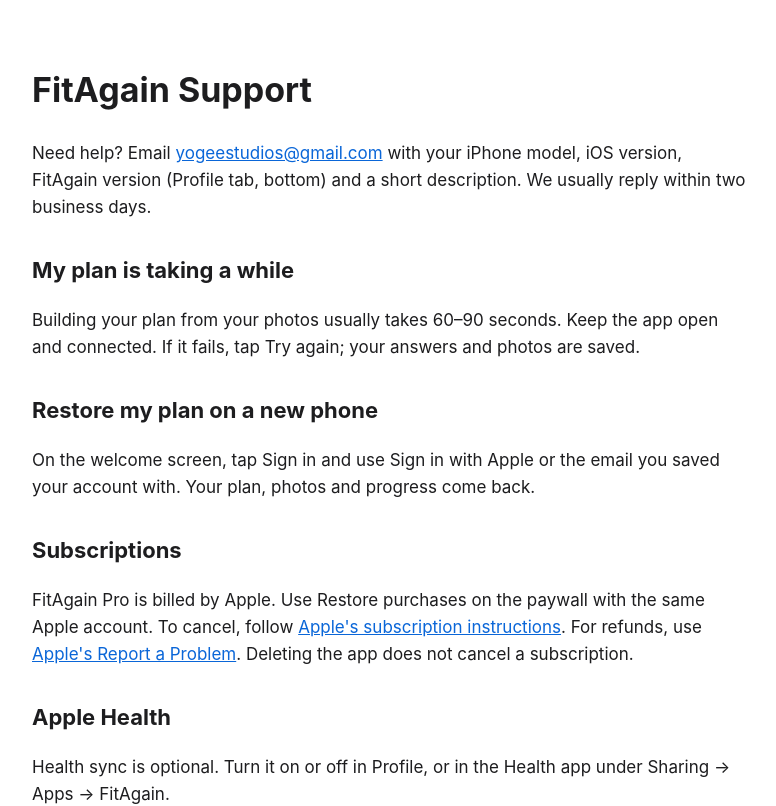
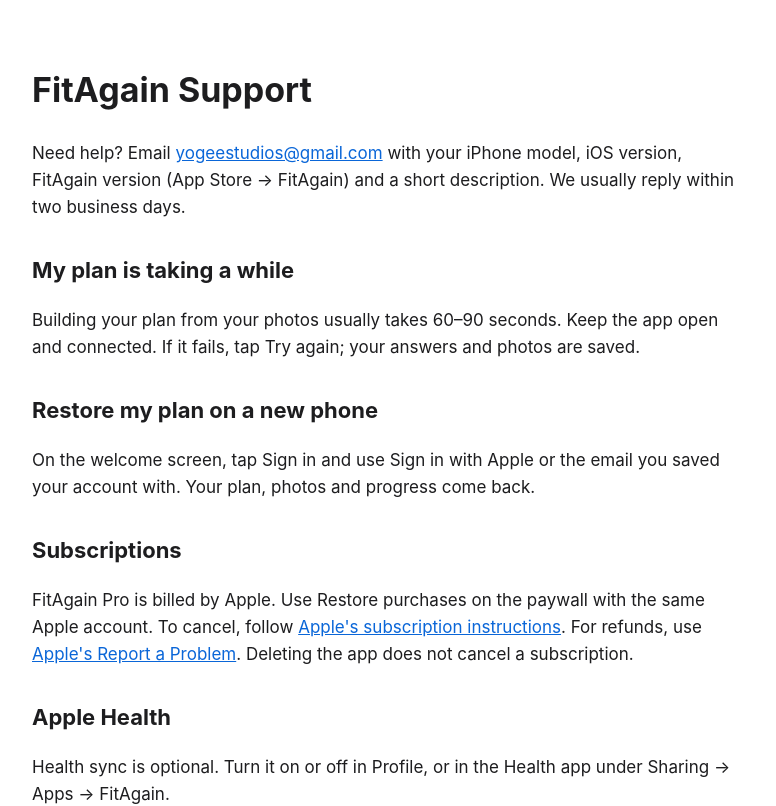
Before and after one commit to yogeestudios/yogeestudios.github.io, a plain HTML site: page fitagain/support.html in a window 1280 px wide. Shown: the top 806 px of the page, without its empty margins (248-1024 px from the left). Drawn offline with Linux system fonts and the light colour scheme.

Commit message:
FitAgain support: fix where to find the app version
Co-Authored-By: Claude Opus 5.5 <noreply@anthropic.com>

```diff
--- a/fitagain/support.html
+++ b/fitagain/support.html
@@ -11,7 +11,7 @@
 </head>
 <body>
 <h1>FitAgain Support</h1>
-<p>Need help? Email <a href="mailto:yogeestudios@gmail.com">yogeestudios@gmail.com</a> with your iPhone model, iOS version, FitAgain version (Profile tab, bottom) and a short description. We usually reply within two business days.</p>
+<p>Need help? Email <a href="mailto:yogeestudios@gmail.com">yogeestudios@gmail.com</a> with your iPhone model, iOS version, FitAgain version (App Store → FitAgain) and a short description. We usually reply within two business days.</p>
 
 <h2>My plan is taking a while</h2>
 <p>Building your plan from your photos usually takes 60–90 seconds. Keep the app open and connected. If it fails, tap Try again; your answers and photos are saved.</p>
```
